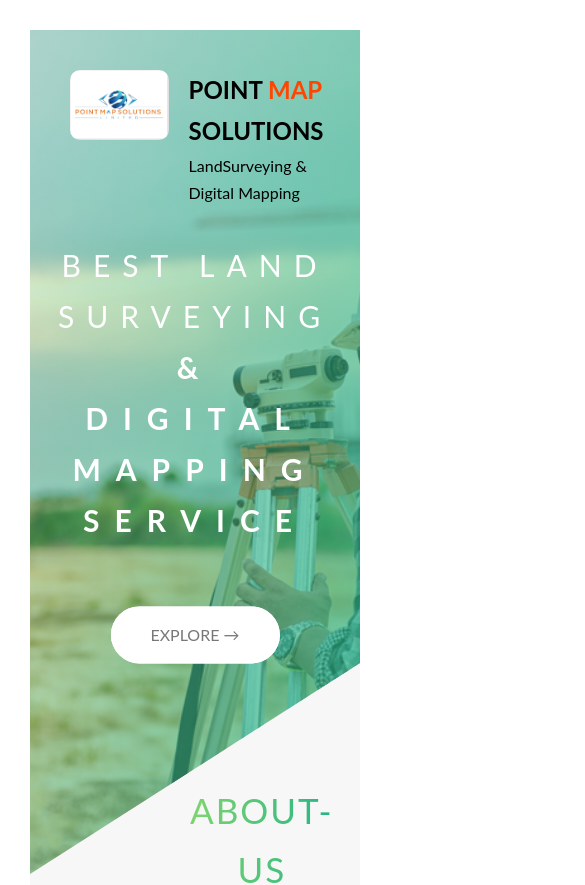
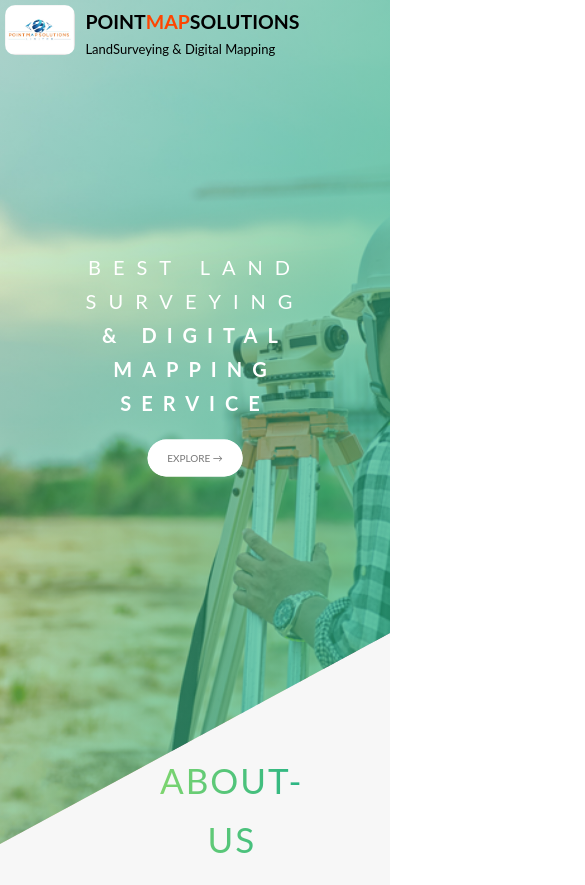
Before and after one commit to Alexkimathi/survey, a React (Create React App) app: page / in a window 390 px wide. Shown: the top 885 px of the page, 585 px wide, since content can reach past the window. Built offline with nearby package versions, Linux system fonts and the light colour scheme.

Commit message:
adds media querry

```diff
--- a/src/App.css
+++ b/src/App.css
@@ -35,5 +35,42 @@ body {
   margin-right: 2rem;
   height: 7rem;
   border-radius: 1rem;
-  background-color: transparent;
+
 }
+
+
+
+/*media query tablet */
+@media screen and (max-width: 1024px) {
+  .header__logo-box {
+    margin-top: 0;
+    top: .5rem;
+    left: .5rem;
+  }
+
+  .header__logo {
+    margin-right: 1rem;
+    height: 5rem;
+    border-radius: 1rem;
+  }
+  .header__logo-box{
+    font-size: 1.3rem;
+  }
+}
+
+
+/*media query phones */
+@media screen and (max-width: 600px) {
+
+  .heading-primary {
+    width: 100%;
+
+  }
+  body {
+    font-family: "lato", sans-serif;
+    font-weight: 400;
+    font-size: 1.2rem;
+    padding: 0;
+  }
+
+}
--- a/src/components/Home/home.css
+++ b/src/components/Home/home.css
@@ -134,3 +134,69 @@
   box-shadow: 0 0.5rem 1rem rgba(0, 0, 0, 0.15);
   transform: translateY(0);
 }
+
+
+
+/*media query tablet */
+@media screen and (max-width: 1024px) {
+
+  .heading-primary--main {
+    margin-top: 5rem;
+    font-size: 2rem;
+  }
+  .heading-primary--sub {
+    font-size: 2rem;
+    letter-spacing: 1rem;
+  }
+
+  .heading-primary {
+    margin-bottom: 2rem;
+  }
+
+  .header__text-box {
+    position: absolute;
+    top: 40%;
+    left: 50%;
+  }
+  .btn:link,
+  .btn:visited {
+    padding: 1rem 2rem;
+    border-radius: 5rem;
+    font-size: 1rem;
+  }
+
+}
+
+/*media query phones */
+@media screen and (max-width: 600px) {
+
+  .heading-primary--main {
+    margin-top: 5rem;
+    font-size: 2rem;
+  }
+  .heading-primary--sub {
+    font-size: 2rem;
+
+  }
+
+  .heading-primary {
+    margin-bottom: 2rem;
+  }
+
+  .header__text-box {
+    position: absolute;
+    top: 40%;
+    left: 50%;
+  }
+  .btn:link,
+  .btn:visited {
+    padding: 1rem 2rem;
+    border-radius: 5rem;
+    font-size: 1rem;
+  }
+
+
+
+
+
+}
--- a/src/components/NavBar.js
+++ b/src/components/NavBar.js
@@ -12,7 +12,7 @@ function Navbar() {
           <img src={image1} alt="food-1" className="header__logo" />
           <div>
             <h1>
-              POINT <span className="span-1">MAP</span> SOLUTIONS
+              POINT<span className="span-1">MAP</span>SOLUTIONS
             </h1>
             <p>LandSurveying & Digital Mapping</p>
           </div>
```
